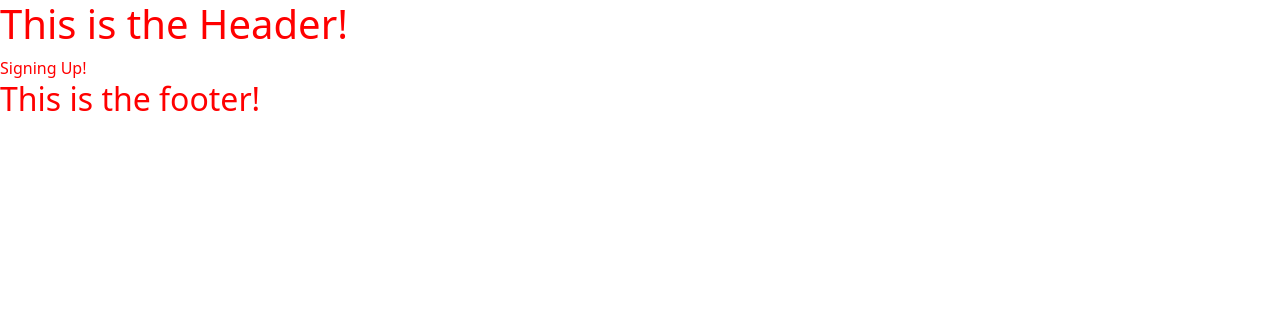
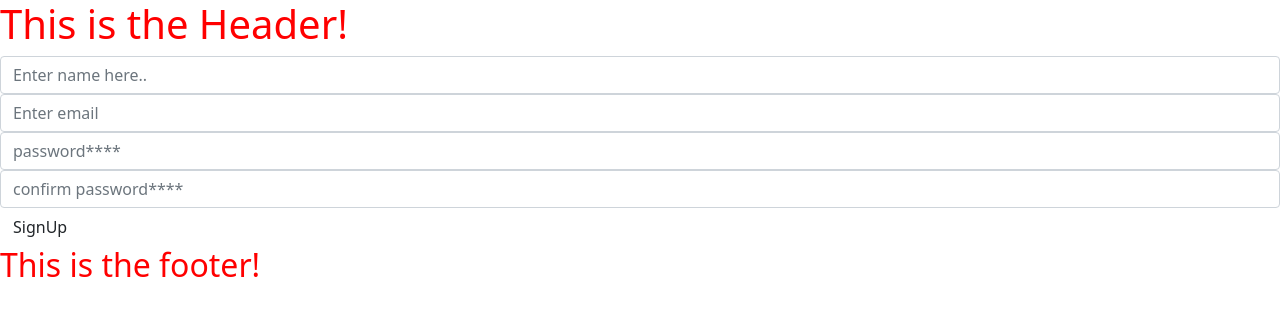
Before and after one commit to ClaytonSiby/the-gentleman-app, a React (Create React App) app: page /signup in a window 1280 px wide. Shown: the top 316 px of the page. Built offline with nearby package versions, Linux system fonts and the light colour scheme; the HTML template or start-up script is replaced by a standard one.

Commit message:
Add signup form

```diff
--- a/src/pages/SignUp.js
+++ b/src/pages/SignUp.js
@@ -1,7 +1,22 @@
 import React from 'react';
+import { Form } from 'react-bootstrap';
 
 const SignUp = () => (
-  <div>Signing Up!</div>
+  <Form>
+    <Form.Group>
+      <Form.Control type="text" placeholder="Enter name here.." />
+    </Form.Group>
+    <Form.Group>
+      <Form.Control type="email" placeholder="Enter email" />
+    </Form.Group>
+    <Form.Group>
+      <Form.Control  type="password" placeholder="password****" />
+      <Form.Control  type="password" placeholder="confirm password****" />
+    </Form.Group>
+    <Form.Group>
+      <button type="submit" className="btn btn-block btn-md">SignUp</button>
+    </Form.Group>
+  </Form>
 );
 
 export default SignUp;
```
